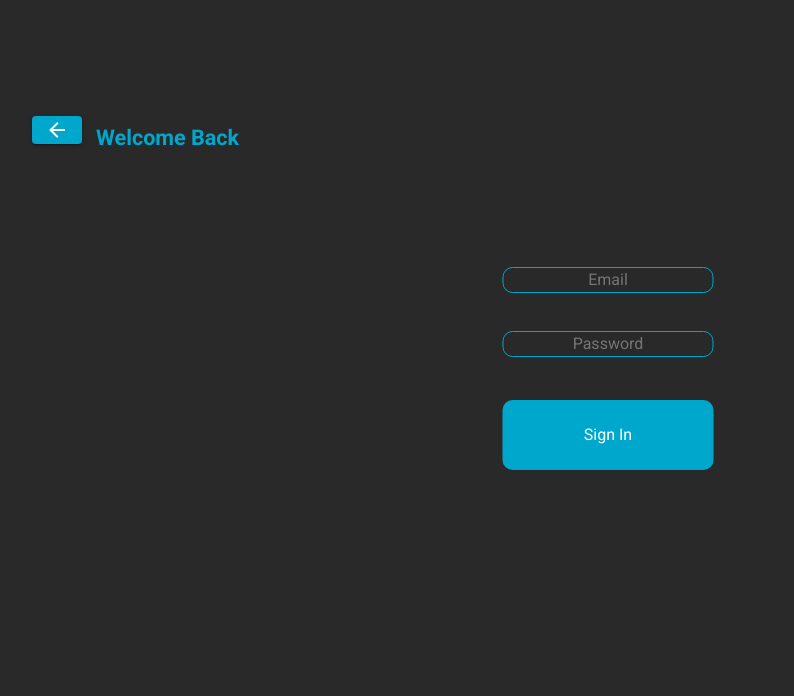
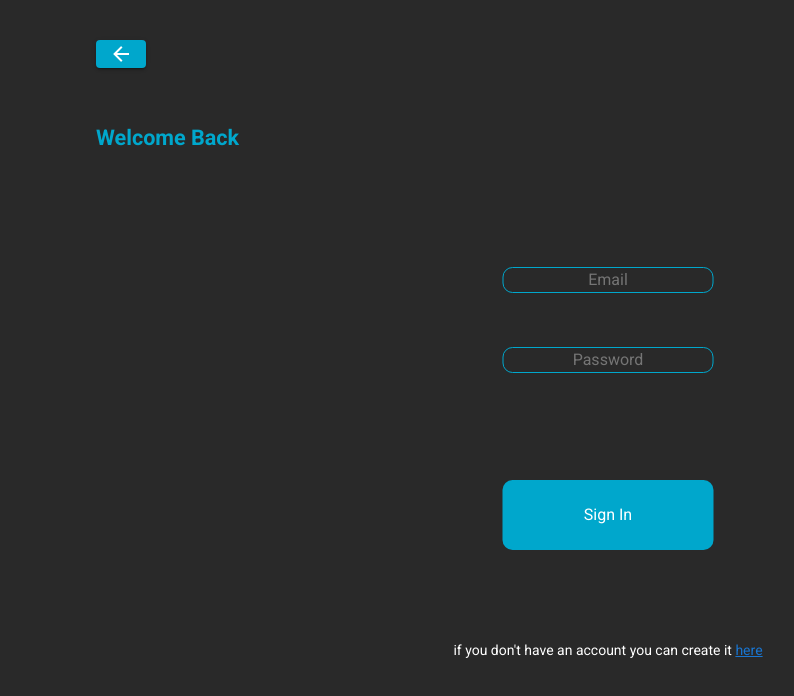
Before and after one commit to Miguel22247/MatchGame, a Vue app: page /signin in a window 1280 px wide. Shown: the top 696 px of the page, without its empty margins (32-826 px from the left). Built offline with nearby package versions, Linux system fonts and the light colour scheme.

Commit message:
add final version of SignIn and SignUp

```diff
--- a/src/views/Profile.vue
+++ b/src/views/Profile.vue
@@ -40,12 +40,15 @@
 							{{ social.name }}
 						</li>
 						<div class="social-account">
+                            <p>Social media</p>
 							<v-row  align="center" justify="space-around">
+                            <a target="_blank" href="https://steamcommunity.com/id/Miguel22247/">
 								<v-btn color="#00A7CC" small>
 									<v-icon color="#ffffff">
 										mdi-steam
 									</v-icon>
 								</v-btn>
+                            </a>
 								<v-btn color="#00A7CC" small>
 									<v-icon color="#ffffff">
 										mdi-discord
@@ -122,6 +125,10 @@
         padding: 0;
     }
 
+    a {
+        text-decoration: none;
+    }
+
     .my-profile-text {
         position: absolute;
         top: 6.5%;
@@ -143,7 +150,14 @@
 		left: 10%;
 	}
 
-	.social-accounts {
+	.social-accounts p {
+        position: absolute;
+        top: 30%;
+        left: 70%;
+        justify-content: space-around;
+        color: #00A7CC;
 	}
+
+
 }
 </style>
--- a/src/views/SignIn.vue
+++ b/src/views/SignIn.vue
@@ -26,6 +26,7 @@
                         <input type="password" class="login-password" name="password" placeholder="Password">
                     </form>
                     <router-link to="/home"><button class="button-login-submit" type="submit">Sign In</button></router-link>
+                    <p class="signup-message"> if you don't have an account you can create it <a href="/signup">here</a></p>
                 </div>
                 <!--- Add the login button here --->
             </div>
@@ -48,9 +49,10 @@
 
 <style scoped>
 @media screen and (min-width:1025px){
-   .on-desktop {
+    .on-desktop {
         display: none;
     }
+
     .landing-page {
         background-color: #292929;
         height: 100%;
@@ -61,12 +63,11 @@
         margin: 0;
         padding: 0;
     }
+
     .return-button button {
-        height: 50px;
-        width: 50px;
         position: absolute;
-        top: 14.5%;
-        left: 5%;
+        top: 5%;
+        left: 10%;
     }
     .login-text{
         font-family: Roboto;
@@ -75,10 +76,12 @@
         font-size: 26px;
         line-height: 35px;
         color: #00A7CC;
+
         position: absolute;
         left: 10%;
         top: 15%;
     }
+
     .login-forms {
         width: 100%;
         height: 100%;
@@ -87,6 +90,7 @@
         top: 50%;
         transform: translate(-50%, -50%);
     }
+
     .login-email {
         width: 211px;
         color: #00A7CC;
@@ -98,17 +102,19 @@
         transform: translate(-50%, -50%);
         text-align: center;
     }
+
     .login-password {
         width: 211px;
         color: #00A7CC;
         border-radius: 10px;
         border: 1px solid #00A7CC;
         position: absolute;
-        top: 43%;
+        top: 45%;
         left: 50%;
         transform: translate(-50%, -50%);
         text-align: center;
     }
+
     .button-login-submit {
         width: 211px;
         height: 70px;
@@ -116,9 +122,20 @@
         background-color: #00A7CC;
         border-radius: 10px;
         position: absolute;
-        top: 50%;
+        top: 60%;
         left: 50%;
         transform: translate(-50%, 0%);
+    }
+
+    .signup-message {
+        color: #FFFFFF;
+        position: absolute;
+        left: 50%;
+        top: 80%;
+        transform: translate(-50%, 0);
+        text-decoration: none;
+        text-align: center;
+        font-size: 14px;
     }
 }
 
@@ -201,5 +218,17 @@
         left: 50%;
         transform: translate(-50%, 0%);
     }
+
+    .signup-message {
+        color: #FFFFFF;
+        position: absolute;
+        left: 50%;
+        top: 80%;
+        transform: translate(-50%, 0);
+        text-decoration: none;
+        text-align: center;
+        font-size: 9px;
+    }
+
 }
 </style>
--- a/src/views/SignUp.vue
+++ b/src/views/SignUp.vue
@@ -29,6 +29,7 @@
                         <input type="password" class="signup-confirm-password" placeholder="Confirm password">
                     </form>
                     <router-link to="/home"><button class="button-signup-submit" type="submit">Sign Up</button></router-link>
+                    <p class="signin-message">If you already have an account, please login <a href="/signin">here</a></p>
                 </div>
                 <!--- Add the signup with google button here --->
             </div>
@@ -167,6 +168,17 @@
         left: 50%;
         transform: translate(-50%, 0%);
     }
+
+    .signin-message {
+        color: #FFFFFF;
+        position: absolute;
+        left: 50%;
+        top: 80%;
+        transform: translate(-50%, 0);
+        text-decoration: none;
+        text-align: center;
+        font-size: 14px;
+    }
 }
 /*for mobile devices*/
 @media screen and (max-width: 1024px){
@@ -285,5 +297,16 @@
         left: 50%;
         transform: translate(-50%, 0%);
     }
+
+    .signin-message {
+        color: #FFFFFF;
+        position: absolute;
+        left: 50%;
+        top: 80%;
+        transform: translate(-50%, 0);
+        text-decoration: none;
+        text-align: center;
+        font-size: 9px;
+    }
 }
 </style>
```
